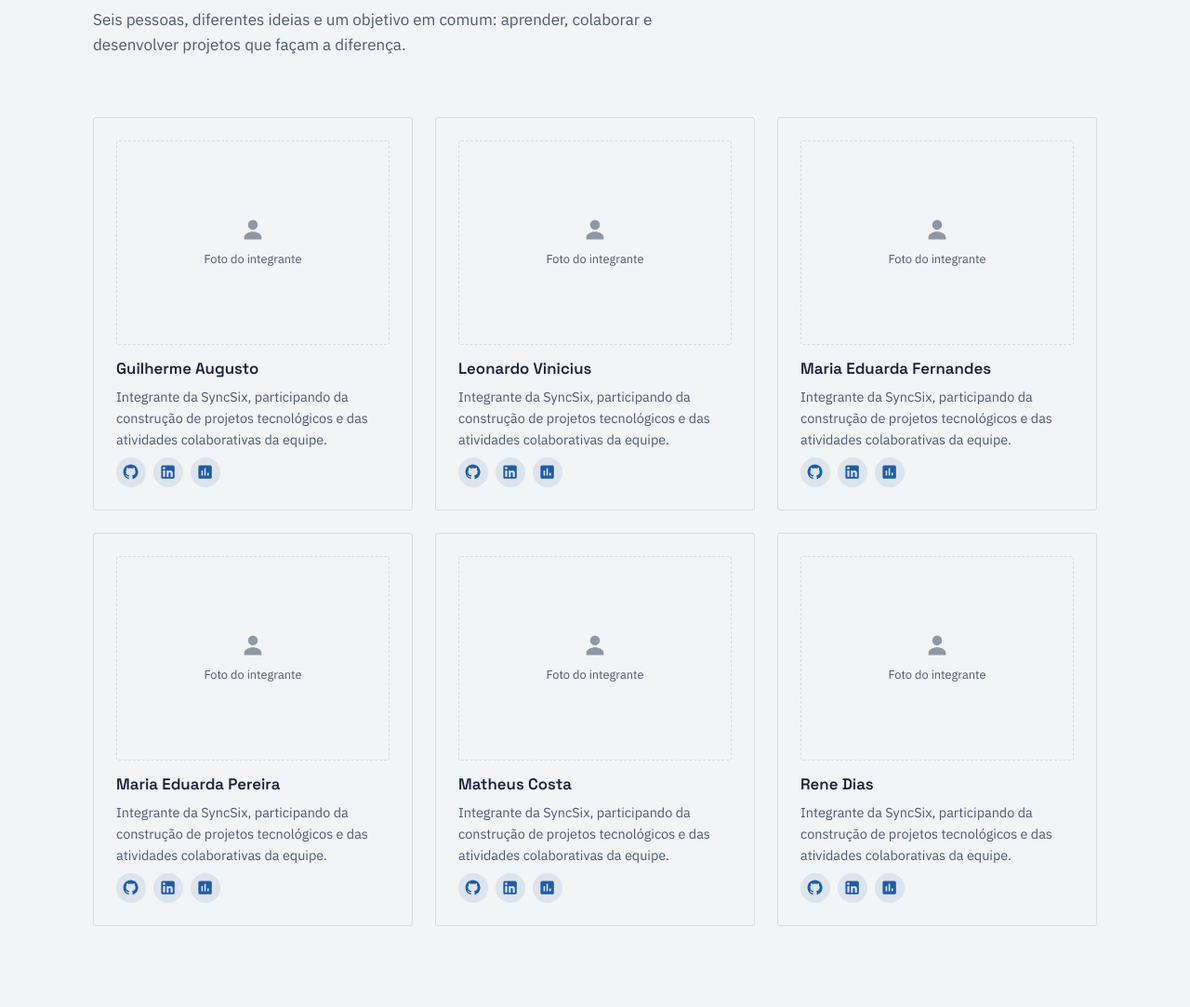
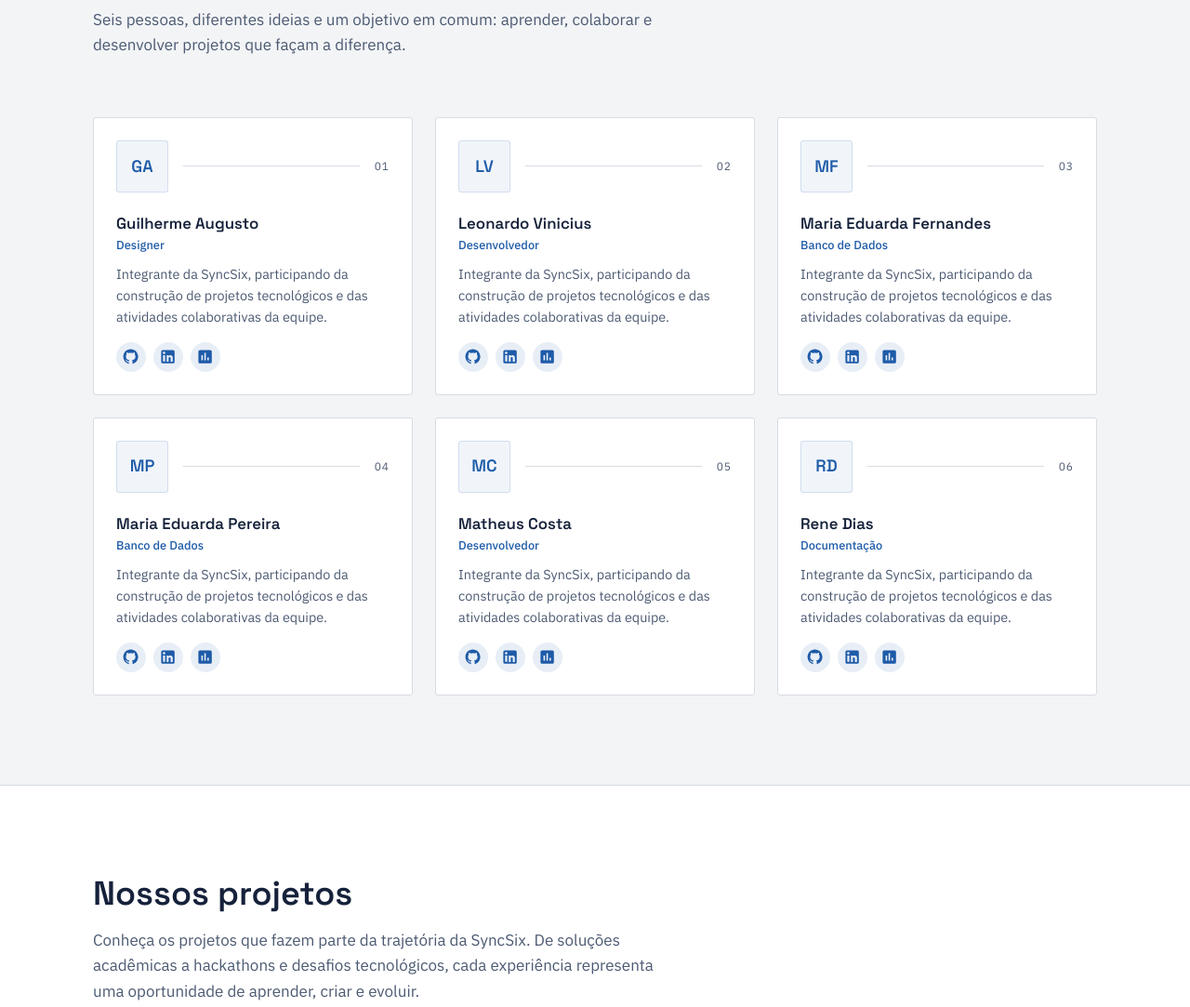
Before and after one commit to SyncSix/SyncSix, a plain HTML site: page index.html in a window 1280 px wide. Shown: the part 1620-2703 px from the top of the page at 93% size. Drawn offline with Linux system fonts and the light colour scheme.

Commit message:
feat: atualizado para um portifolio da equipe

```diff
--- a/index.html
+++ b/index.html
@@ -64,9 +64,7 @@
       <section class="hero">
         <div class="container hero__container">
           <div class="hero__texto">
-            <p class="hero__contexto">
-              Tecnologia, colaboração e inovação.
-            </p>
+            <p class="hero__contexto">Tecnologia, colaboração e inovação.</p>
             <h1 class="hero__titulo">SyncSix</h1>
             <p class="hero__subtitulo">
               Somos a SyncSix, uma equipe de seis estudantes de Desenvolvimento
@@ -102,14 +100,12 @@
             Software Multiplataforma da Fatec Votorantim para transformar o
             aprendizado acadêmico em experiências práticas de desenvolvimento.
             Nossa trajetória envolve projetos acadêmicos, desafios tecnológicos
-            e hackathons que estimulam a criatividade, a colaboração e a evolução
-            constante. Acreditamos que boas soluções são construídas com troca
-            de ideias, dedicação e trabalho em equipe.
+            e hackathons que estimulam a criatividade, a colaboração e a
+            evolução constante. Acreditamos que boas soluções são construídas
+            com troca de ideias, dedicação e trabalho em equipe.
           </p>
 
-          <p class="disciplinas__intro">
-            O que nos move
-          </p>
+          <p class="disciplinas__intro">O que nos move</p>
           <ul class="disciplinas__grid">
             <li class="disciplina">
               <h3 class="disciplina__nome">Colaboração</h3>
@@ -166,17 +162,14 @@
           </p>
 
           <div class="equipe__grid">
-            <!-- EDITAR: duplique este bloco <article> para cada integrante, substituindo foto, nome e descrição -->
+            <!-- EDITAR: duplique este bloco <article> para cada integrante, atualizando iniciais, nome e descrição -->
             <article class="membro">
-              <div class="imagem-placeholder membro__foto">
-                <svg viewBox="0 0 24 24" aria-hidden="true">
-                  <path
-                    d="M12 12a4.5 4.5 0 1 0 0-9 4.5 4.5 0 0 0 0 9Zm0 2c-4.2 0-8 2.2-8 5v2h16v-2c0-2.8-3.8-5-8-5Z"
-                  />
-                </svg>
-                <span>Foto do integrante</span>
+              <div class="membro__identidade" aria-hidden="true">
+                <span class="membro__iniciais">GA</span>
+                <span class="membro__indice">01</span>
               </div>
               <h3 class="membro__nome">Guilherme Augusto</h3>
+              <p class="membro__funcao">Designer</p>
               <p class="membro__descricao">
                 Integrante da SyncSix, participando da construção de projetos
                 tecnológicos e das atividades colaborativas da equipe.
@@ -222,15 +215,12 @@
             </article>
 
             <article class="membro">
-              <div class="imagem-placeholder membro__foto">
-                <svg viewBox="0 0 24 24" aria-hidden="true">
-                  <path
-                    d="M12 12a4.5 4.5 0 1 0 0-9 4.5 4.5 0 0 0 0 9Zm0 2c-4.2 0-8 2.2-8 5v2h16v-2c0-2.8-3.8-5-8-5Z"
-                  />
-                </svg>
-                <span>Foto do integrante</span>
+              <div class="membro__identidade" aria-hidden="true">
+                <span class="membro__iniciais">LV</span>
+                <span class="membro__indice">02</span>
               </div>
               <h3 class="membro__nome">Leonardo Vinicius</h3>
+              <p class="membro__funcao">Desenvolvedor</p>
               <p class="membro__descricao">
                 Integrante da SyncSix, participando da construção de projetos
                 tecnológicos e das atividades colaborativas da equipe.
@@ -276,15 +266,12 @@
             </article>
 
             <article class="membro">
-              <div class="imagem-placeholder membro__foto">
-                <svg viewBox="0 0 24 24" aria-hidden="true">
-                  <path
-                    d="M12 12a4.5 4.5 0 1 0 0-9 4.5 4.5 0 0 0 0 9Zm0 2c-4.2 0-8 2.2-8 5v2h16v-2c0-2.8-3.8-5-8-5Z"
-                  />
-                </svg>
-                <span>Foto do integrante</span>
+              <div class="membro__identidade" aria-hidden="true">
+                <span class="membro__iniciais">MF</span>
+                <span class="membro__indice">03</span>
               </div>
               <h3 class="membro__nome">Maria Eduarda Fernandes</h3>
+              <p class="membro__funcao">Banco de Dados</p>
               <p class="membro__descricao">
                 Integrante da SyncSix, participando da construção de projetos
                 tecnológicos e das atividades colaborativas da equipe.
@@ -330,15 +317,12 @@
             </article>
 
             <article class="membro">
-              <div class="imagem-placeholder membro__foto">
-                <svg viewBox="0 0 24 24" aria-hidden="true">
-                  <path
-                    d="M12 12a4.5 4.5 0 1 0 0-9 4.5 4.5 0 0 0 0 9Zm0 2c-4.2 0-8 2.2-8 5v2h16v-2c0-2.8-3.8-5-8-5Z"
-                  />
-                </svg>
-                <span>Foto do integrante</span>
+              <div class="membro__identidade" aria-hidden="true">
+                <span class="membro__iniciais">MP</span>
+                <span class="membro__indice">04</span>
               </div>
               <h3 class="membro__nome">Maria Eduarda Pereira</h3>
+              <p class="membro__funcao">Banco de Dados</p>
               <p class="membro__descricao">
                 Integrante da SyncSix, participando da construção de projetos
                 tecnológicos e das atividades colaborativas da equipe.
@@ -384,15 +368,12 @@
             </article>
 
             <article class="membro">
-              <div class="imagem-placeholder membro__foto">
-                <svg viewBox="0 0 24 24" aria-hidden="true">
-                  <path
-                    d="M12 12a4.5 4.5 0 1 0 0-9 4.5 4.5 0 0 0 0 9Zm0 2c-4.2 0-8 2.2-8 5v2h16v-2c0-2.8-3.8-5-8-5Z"
-                  />
-                </svg>
-                <span>Foto do integrante</span>
+              <div class="membro__identidade" aria-hidden="true">
+                <span class="membro__iniciais">MC</span>
+                <span class="membro__indice">05</span>
               </div>
               <h3 class="membro__nome">Matheus Costa</h3>
+              <p class="membro__funcao">Desenvolvedor</p>
               <p class="membro__descricao">
                 Integrante da SyncSix, participando da construção de projetos
                 tecnológicos e das atividades colaborativas da equipe.
@@ -444,15 +425,12 @@
             </article>
 
             <article class="membro">
-              <div class="imagem-placeholder membro__foto">
-                <svg viewBox="0 0 24 24" aria-hidden="true">
-                  <path
-                    d="M12 12a4.5 4.5 0 1 0 0-9 4.5 4.5 0 0 0 0 9Zm0 2c-4.2 0-8 2.2-8 5v2h16v-2c0-2.8-3.8-5-8-5Z"
-                  />
-                </svg>
-                <span>Foto do integrante</span>
+              <div class="membro__identidade" aria-hidden="true">
+                <span class="membro__iniciais">RD</span>
+                <span class="membro__indice">06</span>
               </div>
               <h3 class="membro__nome">Rene Dias</h3>
+              <p class="membro__funcao">Documentação</p>
               <p class="membro__descricao">
                 Integrante da SyncSix, participando da construção de projetos
                 tecnológicos e das atividades colaborativas da equipe.
@@ -506,22 +484,20 @@
           <p class="secao__intro">
             Conheça os projetos que fazem parte da trajetória da SyncSix. De
             soluções acadêmicas a hackathons e desafios tecnológicos, cada
-            experiência representa uma oportunidade de aprender, criar e evoluir.
+            experiência representa uma oportunidade de aprender, criar e
+            evoluir.
           </p>
 
           <div class="projetos__grid">
             <!-- EDITAR: duplique um <article class="projeto"> para incluir novos projetos; use apenas informações e links confirmados -->
             <article class="projeto">
               <div class="imagem-placeholder projeto__imagem">
-                <svg viewBox="0 0 24 24" aria-hidden="true">
-                  <path
-                    d="M4 5h16a1 1 0 0 1 1 1v12a1 1 0 0 1-1 1H4a1 1 0 0 1-1-1V6a1 1 0 0 1 1-1Zm1 2v10h14V7H5Zm2 8 3.5-4.5 2.5 3 3-4L18 15H7Z"
-                  />
-                </svg>
-                <span>Prévia em preparação</span>
+                <img src="src/images/Logo Site  - Branco.png" alt="">
               </div>
               <div class="projeto__conteudo">
-                <h3 class="projeto__titulo">SITE — Sistema Integrado de Trabalho e Estágio</h3>
+                <h3 class="projeto__titulo">
+                  SITE — Sistema Integrado de Trabalho e Estágio
+                </h3>
                 <p class="projeto__descricao">
                   Projeto acadêmico em desenvolvimento como Projeto Integrador
                   da Fatec Votorantim. Propõe uma plataforma para organizar
@@ -529,7 +505,7 @@
                   estágio.
                 </p>
                 <div class="projeto__links">
-                  <span class="projeto__link">Links a confirmar</span>
+                  <a href="https://github.com/SyncSix/site" class="projeto__link" target="_blank">Repositório GitHub</a>
                 </div>
               </div>
             </article>
@@ -552,7 +528,7 @@
                   solução a confirmar.
                 </p>
                 <div class="projeto__links">
-                  <span class="projeto__link">Links a confirmar</span>
+                  <a href="https://github.com/SyncSix/hackaton-nasa" class="projeto__link" target="_blank">Repositório GitHub</a>
                 </div>
               </div>
             </article>
--- a/src/js/footer.js
+++ b/src/js/footer.js
@@ -1,16 +1,6 @@
-import CONFIG from "./config.js";
-
 export function atualizarAno() {
   const elemento = document.getElementById("anoAtual");
   if (elemento) {
     elemento.textContent = new Date().getFullYear();
   }
 }
-
-export function atualizarLinksGithub() {
-  document.querySelectorAll('a[href*="github.com/SyncSix"]').forEach((link) => {
-    if (!link.getAttribute("href").includes("/issues/new")) {
-      link.setAttribute("href", `https://github.com/${CONFIG.github.org}`);
-    }
-  });
-}
--- a/src/js/index.js
+++ b/src/js/index.js
@@ -1,12 +1,11 @@
 import { iniciarMenu } from "./menu.js";
 import { iniciarFormularioContato } from "./form.js";
-import { atualizarAno, atualizarLinksGithub } from "./footer.js";
+import { atualizarAno } from "./footer.js";
 
 function inicializarApp() {
   iniciarMenu();
   iniciarFormularioContato();
   atualizarAno();
-  atualizarLinksGithub();
 }
 
 document.addEventListener("DOMContentLoaded", inicializarApp);
--- a/src/styles/sections.css
+++ b/src/styles/sections.css
@@ -40,18 +40,59 @@
 }
 
 .membro {
+  display: flex;
+  flex-direction: column;
   border: 1px solid var(--cor-linha);
   border-radius: var(--raio);
+  background-color: var(--cor-superficie);
   padding: var(--espaco-md);
 }
 
-.membro__foto {
-  aspect-ratio: 4 / 3;
-  margin-bottom: var(--espaco-sm);
+.membro__identidade {
+  display: flex;
+  align-items: center;
+  gap: var(--espaco-sm);
+  margin-bottom: var(--espaco-md);
+}
+
+.membro__identidade::after {
+  content: "";
+  flex: 1;
+  height: 1px;
+  background-color: var(--cor-linha);
+}
+
+.membro__iniciais {
+  display: grid;
+  place-items: center;
+  flex-shrink: 0;
+  width: 3.5rem;
+  height: 3.5rem;
+  border: 1px solid rgba(30, 91, 168, 0.15);
+  border-radius: var(--raio);
+  background-color: rgba(30, 91, 168, 0.06);
+  color: var(--cor-destaque);
+  font-family: var(--fonte-titulo);
+  font-size: 1.125rem;
+  font-weight: 600;
+}
+
+.membro__indice {
+  order: 1;
+  color: var(--cor-tinta-suave);
+  font-size: 0.75rem;
+  letter-spacing: 0.08em;
 }
 
 .membro__nome {
   font-size: 1.05rem;
+}
+
+.membro__funcao {
+  margin-top: 0.25rem;
+  color: var(--cor-destaque);
+  font-size: 0.8rem;
+  font-weight: 500;
 }
 
 .membro__descricao {
@@ -61,7 +102,8 @@
 }
 
 .membro__redes {
-  margin-top: var(--espaco-xs);
+  margin-top: auto;
+  padding-top: var(--espaco-sm);
   display: flex;
   gap: var(--espaco-xs);
 }
```
Also changed, not shown: src/images/Cover.png (added), src/images/Logo Site  - Branco.png (added), src/images/eu.jpeg (added), 1 other file.
